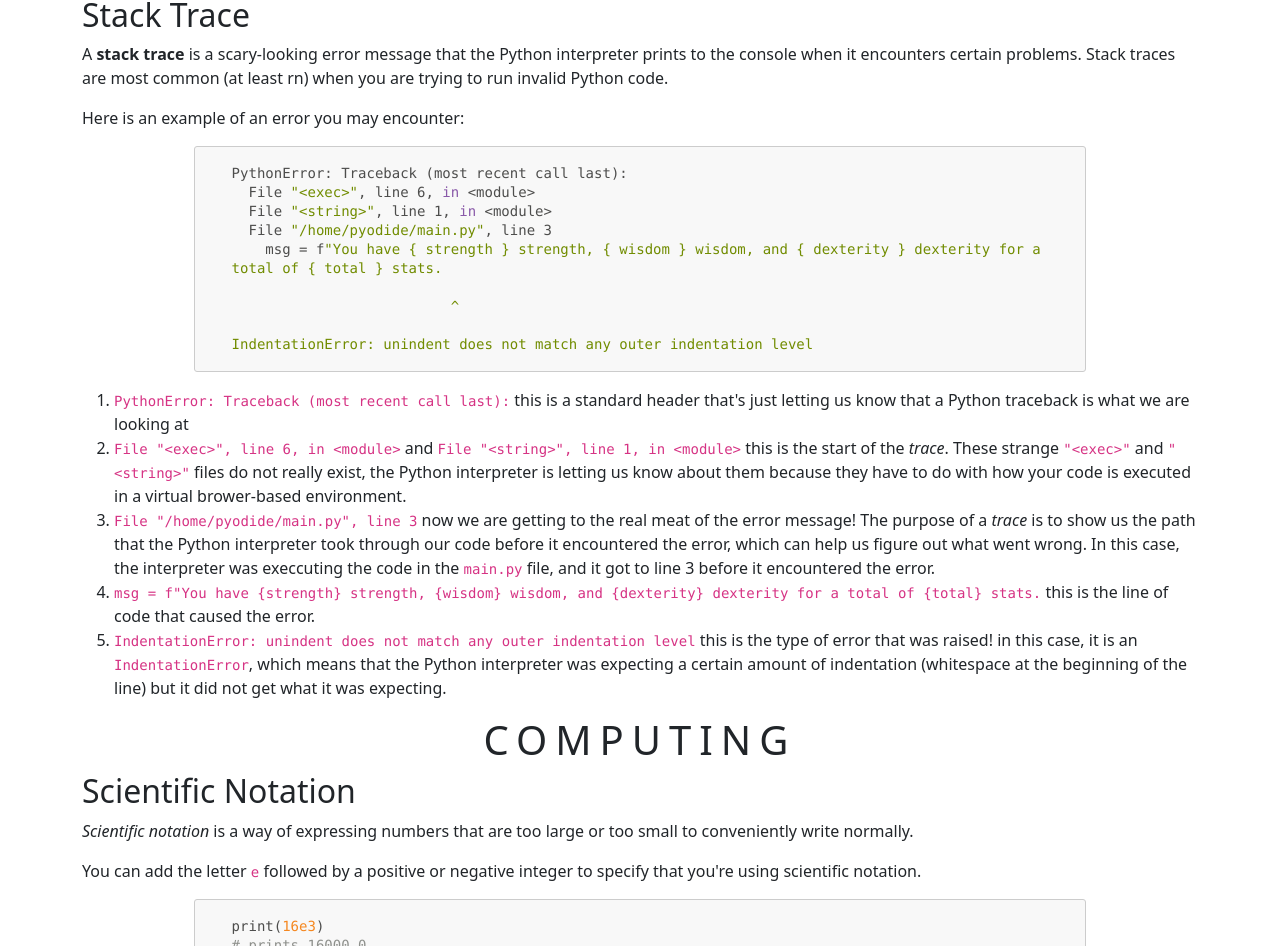
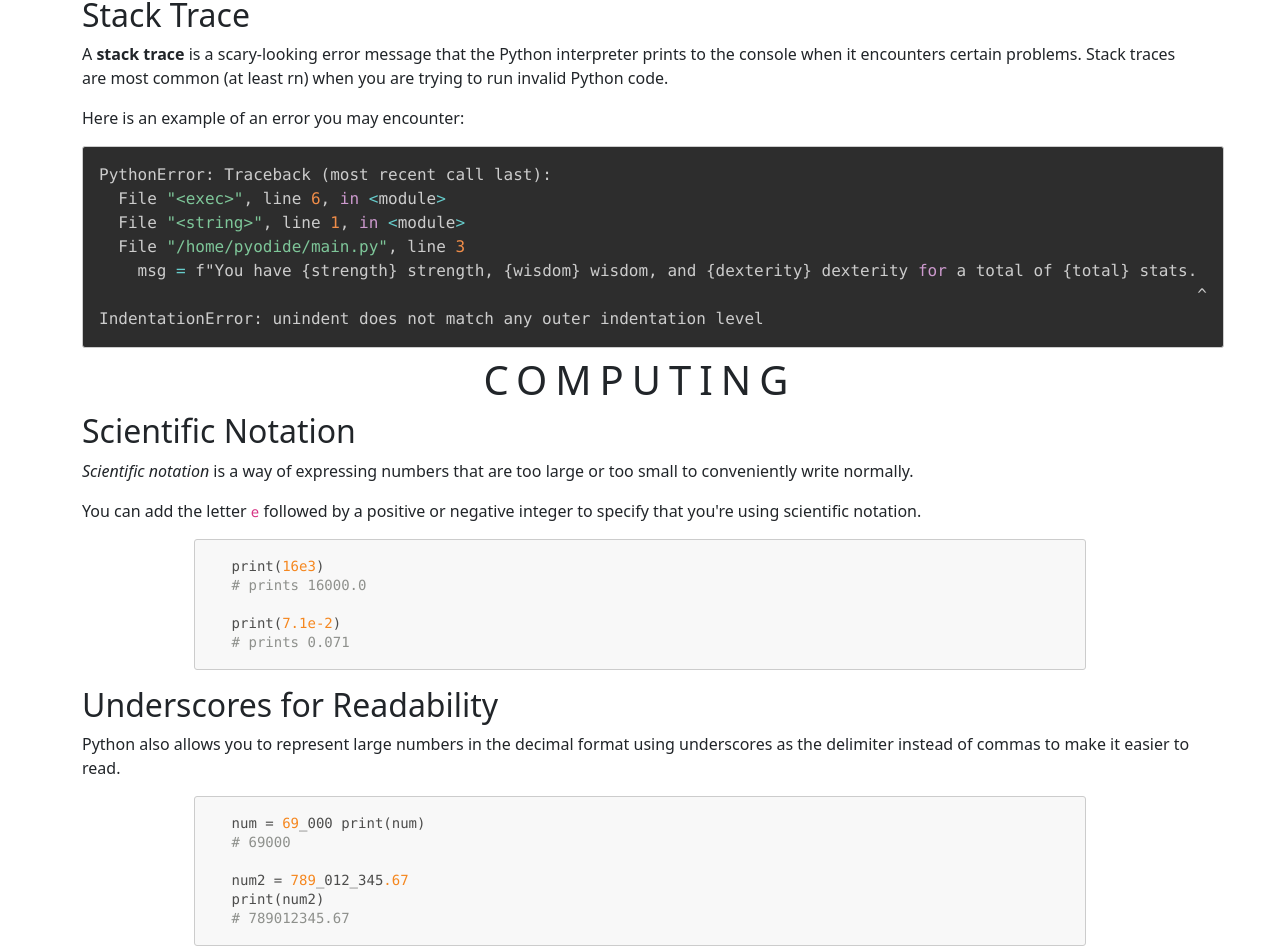
Before and after one commit to paulcostanza/client-learning-protocol, a React (Vite) app: page /python in a window 1280 px wide. Shown: the part 2173-3119 px from the top of the page. Built offline with nearby package versions, Linux system fonts and the light colour scheme.

Commit message:
updated python>testingAndDebugging with react-syntax-highlighter

```diff
--- a/src/pages/python/TestingAndDebugging.jsx
+++ b/src/pages/python/TestingAndDebugging.jsx
@@ -1,4 +1,15 @@
+import { Prism as SyntaxHighlighter } from 'react-syntax-highlighter';
+import { tomorrow } from 'react-syntax-highlighter/dist/esm/styles/prism';
+
 export default function TestingAndDebugging() {
+
+    const error101 = `PythonError: Traceback (most recent call last):
+  File "<exec>", line 6, in <module>
+  File "<string>", line 1, in <module>
+  File "/home/pyodide/main.py", line 3
+    msg = f"You have {strength} strength, {wisdom} wisdom, and {dexterity} dexterity for a total of {total} stats.
+                                                                                                                  ^
+IndentationError: unindent does not match any outer indentation level`
     return (
         <>
             <h1>Testing & Debugging</h1>
@@ -23,22 +34,11 @@ export default function TestingAndDebugging() {
             <p>Here is an example of an error you may encounter:</p>
 
             {/* Code */}
-            <pre className="hljs"><code><div>PythonError: Traceback (most recent call last):<br />
-                &nbsp;&nbsp;File <span className="hljs-string">"&lt;exec&gt;"</span>, line 6, <span className="hljs-keyword">in</span> &lt;module&gt;<br />
-                &nbsp;&nbsp;File <span className="hljs-string">"&lt;string&gt;"</span>, line 1, <span className="hljs-keyword">in</span> &lt;module&gt;<br />
-                &nbsp;&nbsp;File <span className="hljs-string">"/home/pyodide/main.py"</span>, line 3<br />
-                &nbsp;&nbsp;&nbsp;&nbsp;msg = f<span className="hljs-string">"You have {"{ strength }"} strength, {"{ wisdom }"} wisdom, and {"{ dexterity }"} dexterity for a total of {"{ total }"} stats.
-                    &nbsp;&nbsp;&nbsp;&nbsp;&nbsp;&nbsp;&nbsp;&nbsp;&nbsp;&nbsp;&nbsp;&nbsp;&nbsp;&nbsp;&nbsp;&nbsp;&nbsp;&nbsp;&nbsp;&nbsp;&nbsp;&nbsp;&nbsp;&nbsp;&nbsp;&nbsp;&nbsp;&nbsp;&nbsp;&nbsp;&nbsp;&nbsp;&nbsp;&nbsp;&nbsp;&nbsp;&nbsp;&nbsp;&nbsp;&nbsp;&nbsp;&nbsp;&nbsp;&nbsp;&nbsp;&nbsp;&nbsp;&nbsp;&nbsp;&nbsp;&nbsp;&nbsp;&nbsp;&nbsp;&nbsp;&nbsp;&nbsp;&nbsp;&nbsp;&nbsp;&nbsp;&nbsp;&nbsp;&nbsp;&nbsp;&nbsp;&nbsp;&nbsp;&nbsp;&nbsp;&nbsp;&nbsp;&nbsp;&nbsp;&nbsp;&nbsp;&nbsp;&nbsp;&nbsp;&nbsp;&nbsp;&nbsp;&nbsp;&nbsp;&nbsp;&nbsp;&nbsp;&nbsp;&nbsp;&nbsp;&nbsp;&nbsp;&nbsp;&nbsp;&nbsp;&nbsp;&nbsp;&nbsp;&nbsp;&nbsp;&nbsp;&nbsp;&nbsp;&nbsp;&nbsp;&nbsp;&nbsp;&nbsp;&nbsp;&nbsp;&nbsp;&nbsp;&nbsp;&nbsp;&nbsp;&nbsp;&nbsp;&nbsp;&nbsp;&nbsp;&nbsp;&nbsp;^<br /><br />
-                    IndentationError: unindent does not match any outer indentation level
-                </span></div></code></pre>
-
-            <ol>
-                <li><code>PythonError: Traceback (most recent call last):</code> this is a standard header that's just letting us know that a Python traceback is what we are looking at</li>
-                <li><code>File &quot;&lt;exec&gt;&quot;, line 6, in &lt;module&gt;</code> and <code>File &quot;&lt;string&gt;&quot;, line 1, in &lt;module&gt;</code> this is the start of the <em>trace</em>. These strange <code>&quot;&lt;exec&gt;&quot;</code> and <code>&quot;&lt;string&gt;&quot;</code> files do not really exist, the Python interpreter is letting us know about them because they have to do with how your code is executed in a virtual brower-based environment.</li>
-                <li><code>File &quot;/home/pyodide/main.py&quot;, line 3</code> now we are getting to the real meat of the error message! The purpose of a <em>trace</em> is to show us the path that the Python interpreter took through our code before it encountered the error, which can help us figure out what went wrong. In this case, the interpreter was execcuting the code in the <code>main.py</code> file, and it got to line 3 before it encountered the error.</li>
-                <li><code>msg = f&quot;You have {"{strength}"} strength, {"{wisdom}"} wisdom, and {"{dexterity}"} dexterity for a total of {"{total}"} stats.</code> this is the line of code that caused the error.</li>
-                <li><code>IndentationError: unindent does not match any outer indentation level</code> this is the type of error that was raised! in this case, it is an <code>IndentationError</code>, which means that the Python interpreter was expecting a certain amount of indentation (whitespace at the beginning of the line) but it did not get what it was expecting.</li>
-            </ol>
+            <div className="center">
+                <SyntaxHighlighter language="bash" style={tomorrow} className="center">
+                    {error101}
+                </SyntaxHighlighter>
+            </div>
         </>
     )
 }
```
